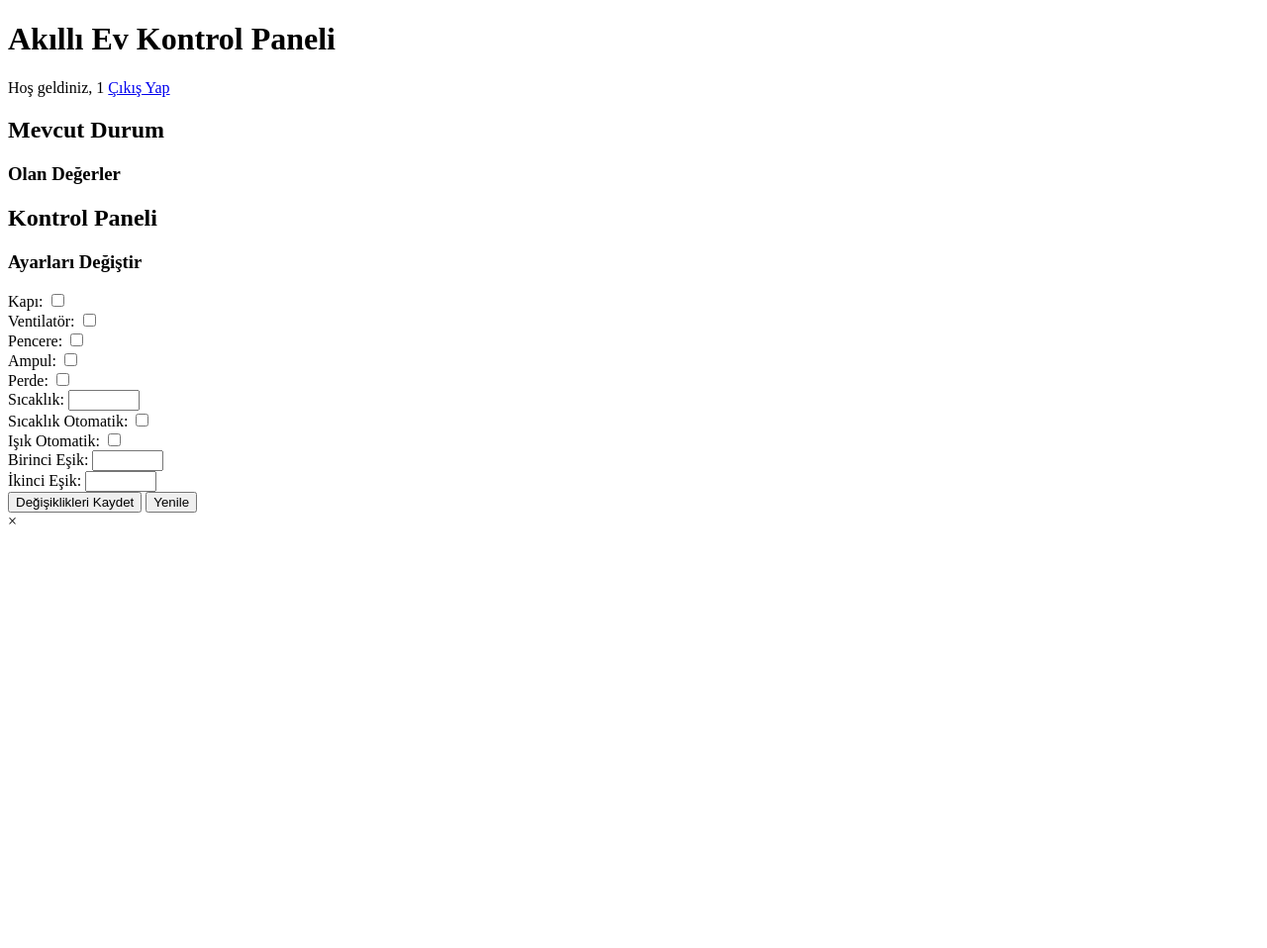
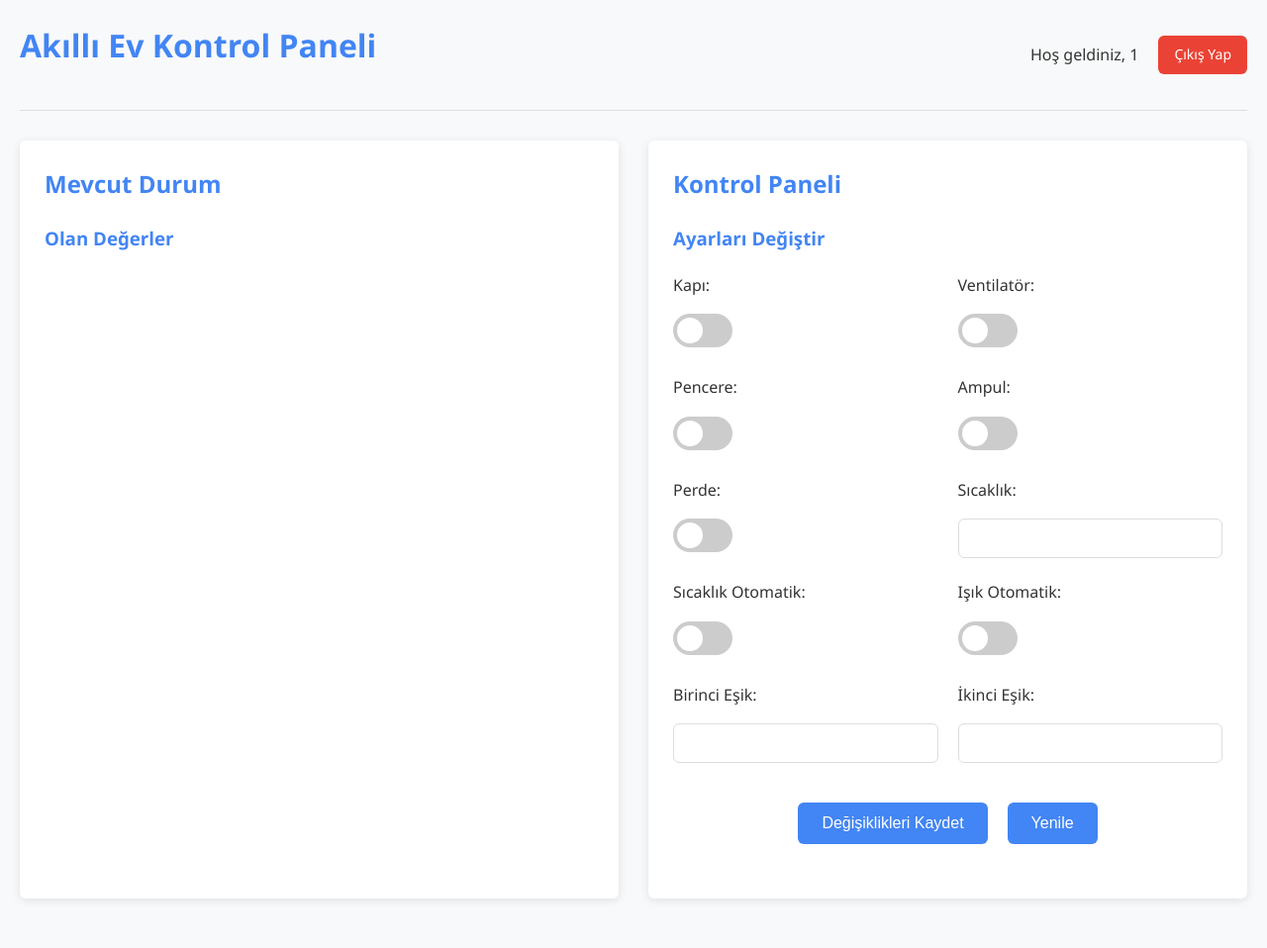
Before and after one commit to herdem09/erasmus_son_2, a Flask app: template templates/dahboar.html in a window 1280 px wide. Shown: the whole page at 99% size. Before the commit the page ends 800 px from the top, so only its background shows below. Run offline with Flask 3, Linux system fonts and the light colour scheme; the template is opened without the code that fills it, so the values that code supplies are empty; the visitor is signed in with stand-in values (Sample User, id 1).

Commit message:
Update style.css

```diff
--- a/static/css/style.css
+++ b/static/css/style.css
@@ -1,26 +1,313 @@
-<!DOCTYPE html>
-<html lang="tr">
-<head>
-    <meta charset="UTF-8">
-    <meta name="viewport" content="width=device-width, initial-scale=1.0">
-    <title>Akıllı Ev Sistemi - Hata</title>
-    <link rel="stylesheet" href="{{ url_for('static', filename='css/style.css') }}">
-</head>
-<body>
-    <div class="container">
-        <div class="error-container">
-            <h1>Akıllı Ev Sistemi</h1>
-            <h2>Bir Hata Oluştu</h2>
+/* Genel Stiller */
+:root {
+    --primary-color: #4285f4;
+    --secondary-color: #34a853;
+    --danger-color: #ea4335;
+    --dark-bg: #222;
+    --light-bg: #f8f9fa;
+    --text-color: #333;
+    --light-text: #f8f9fa;
+    --border-radius: 6px;
+    --box-shadow: 0 2px 10px rgba(0, 0, 0, 0.1);
+}
 
-            <div class="alert alert-danger">
-                {{ hata }}
-            </div>
+* {
+    margin: 0;
+    padding: 0;
+    box-sizing: border-box;
+}
 
-            <div class="form-group">
-                <a href="{{ url_for('dashboard') }}" class="btn">Yeniden Dene</a>
-                <a href="{{ url_for('login') }}" class="btn">Giriş Sayfasına Dön</a>
-            </div>
-        </div>
-    </div>
-</body>
-</html>
+body {
+    font-family: 'Segoe UI', Tahoma, Geneva, Verdana, sans-serif;
+    line-height: 1.6;
+    color: var(--text-color);
+    background-color: var(--light-bg);
+}
+
+.container {
+    max-width: 1200px;
+    margin: 0 auto;
+    padding: 20px;
+    display: flex;
+    justify-content: center;
+    align-items: center;
+    min-height: 100vh;
+}
+
+.container-fluid {
+    padding: 0 20px;
+}
+
+h1, h2, h3 {
+    margin-bottom: 20px;
+    color: var(--primary-color);
+}
+
+/* Formlar */
+.login-form, .error-container {
+    background: #fff;
+    padding: 30px;
+    border-radius: var(--border-radius);
+    box-shadow: var(--box-shadow);
+    width: 100%;
+    max-width: 500px;
+}
+
+.form-group {
+    margin-bottom: 20px;
+}
+
+label {
+    display: block;
+    margin-bottom: 8px;
+    font-weight: 500;
+}
+
+input[type="text"],
+input[type="password"],
+input[type="number"] {
+    width: 100%;
+    padding: 10px;
+    border: 1px solid #ddd;
+    border-radius: var(--border-radius);
+    font-size: 16px;
+}
+
+button, .btn {
+    background-color: var(--primary-color);
+    color: white;
+    border: none;
+    padding: 12px 24px;
+    border-radius: var(--border-radius);
+    cursor: pointer;
+    font-size: 16px;
+    display: inline-block;
+    text-decoration: none;
+    text-align: center;
+    transition: background-color 0.3s;
+}
+
+button:hover, .btn:hover {
+    background-color: #1a73e8;
+}
+
+.btn-cikis {
+    background-color: var(--danger-color);
+    color: white;
+    text-decoration: none;
+    padding: 8px 16px;
+    border-radius: var(--border-radius);
+    font-size: 14px;
+}
+
+.btn-cikis:hover {
+    background-color: #d33426;
+}
+
+/* Uyarılar */
+.alert {
+    padding: 12px;
+    border-radius: var(--border-radius);
+    margin-bottom: 20px;
+}
+
+.alert-danger {
+    background-color: #ffebee;
+    border: 1px solid var(--danger-color);
+    color: var(--danger-color);
+}
+
+/* Header */
+header {
+    display: flex;
+    justify-content: space-between;
+    align-items: center;
+    padding: 20px 0;
+    border-bottom: 1px solid #ddd;
+    margin-bottom: 30px;
+}
+
+.kullanici-bilgi {
+    display: flex;
+    align-items: center;
+    gap: 20px;
+}
+
+/* Dashboard Layout */
+.dashboard {
+    display: grid;
+    grid-template-columns: repeat(auto-fit, minmax(500px, 1fr));
+    gap: 30px;
+    margin-bottom: 50px;
+}
+
+.panel {
+    background: #fff;
+    padding: 25px;
+    border-radius: var(--border-radius);
+    box-shadow: var(--box-shadow);
+}
+
+/* Veri Gösterimi */
+.data-container {
+    margin-bottom: 30px;
+}
+
+.data-grid {
+    display: grid;
+    grid-template-columns: repeat(auto-fill, minmax(200px, 1fr));
+    gap: 20px;
+}
+
+.data-item {
+    display: flex;
+    flex-direction: column;
+    gap: 8px;
+}
+
+.data-label {
+    font-weight: 500;
+}
+
+.data-value {
+    padding: 8px;
+    background-color: #f0f0f0;
+    border-radius: var(--border-radius);
+}
+
+.data-value.boolean {
+    display: inline-block;
+    padding: 5px 10px;
+    border-radius: 20px;
+    color: white;
+    font-size: 14px;
+}
+
+.boolean:contains("Açık") {
+    background-color: var(--secondary-color);
+}
+
+.boolean:contains("Kapalı") {
+    background-color: var(--danger-color);
+}
+
+/* Toggle Switch */
+.switch {
+    position: relative;
+    display: inline-block;
+    width: 60px;
+    height: 34px;
+}
+
+.switch input {
+    opacity: 0;
+    width: 0;
+    height: 0;
+}
+
+.slider {
+    position: absolute;
+    cursor: pointer;
+    top: 0;
+    left: 0;
+    right: 0;
+    bottom: 0;
+    background-color: #ccc;
+    transition: .4s;
+    border-radius: 34px;
+}
+
+.slider:before {
+    position: absolute;
+    content: "";
+    height: 26px;
+    width: 26px;
+    left: 4px;
+    bottom: 4px;
+    background-color: white;
+    transition: .4s;
+    border-radius: 50%;
+}
+
+input:checked + .slider {
+    background-color: var(--primary-color);
+}
+
+input:focus + .slider {
+    box-shadow: 0 0 1px var(--primary-color);
+}
+
+input:checked + .slider:before {
+    transform: translateX(26px);
+}
+
+/* Form Actions */
+.form-actions {
+    grid-column: 1 / -1;
+    display: flex;
+    justify-content: center;
+    gap: 20px;
+    margin-top: 20px;
+}
+
+/* Bildirim */
+.bildirim {
+    position: fixed;
+    bottom: 30px;
+    right: 30px;
+    background-color: #333;
+    color: white;
+    padding: 16px 24px;
+    border-radius: var(--border-radius);
+    box-shadow: 0 4px 12px rgba(0, 0, 0, 0.2);
+    z-index: 1000;
+    display: none;
+}
+
+.bildirim.basarili {
+    background-color: var(--secondary-color);
+}
+
+.bildirim.hata {
+    background-color: var(--danger-color);
+}
+
+.kapat-btn {
+    margin-left: 15px;
+    color: white;
+    font-weight: bold;
+    float: right;
+    font-size: 20px;
+    line-height: 18px;
+    cursor: pointer;
+    transition: 0.3s;
+}
+
+.kapat-btn:hover {
+    color: #bbb;
+}
+
+/* Responsive Tasarım */
+@media (max-width: 768px) {
+    .container {
+        padding: 10px;
+    }
+
+    .dashboard {
+        grid-template-columns: 1fr;
+    }
+
+    .data-grid {
+        grid-template-columns: 1fr;
+    }
+
+    header {
+        flex-direction: column;
+        gap: 15px;
+    }
+
+    .kullanici-bilgi {
+        flex-direction: column;
+        gap: 10px;
+    }
+}
```
